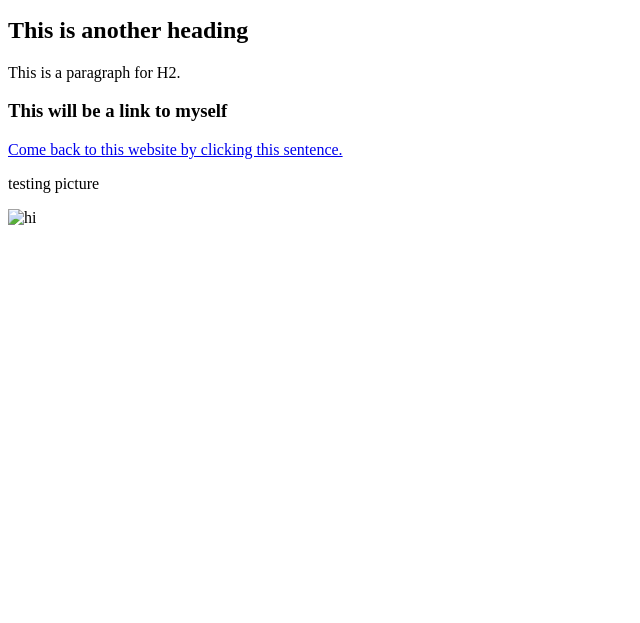
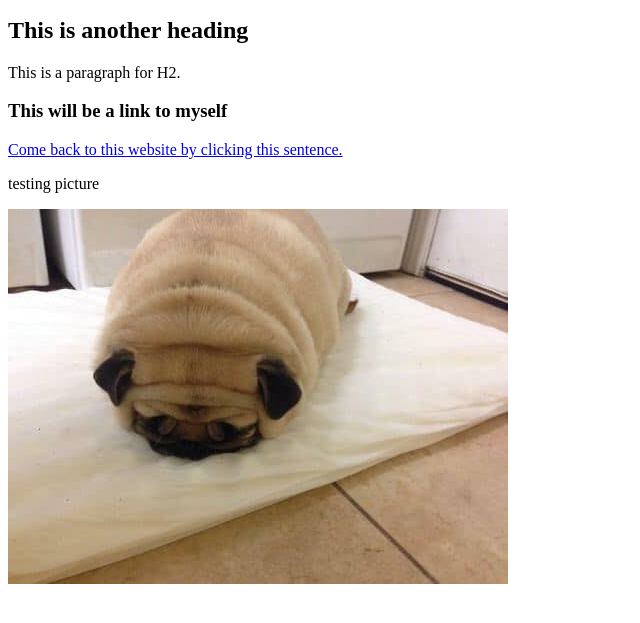
Before and after one commit to maxxyx96/Website, a plain HTML site: page index.html in a window 1280 px wide. Shown: the part 101-724 px from the top of the page, without its empty margins (0-640 px from the left). Drawn offline with Linux system fonts and the light colour scheme.

Commit message:
Update index.html

```diff
--- a/index.html
+++ b/index.html
@@ -13,7 +13,7 @@
 <a href="https://maxxyx96.github.io/test">Come back to this website by clicking this sentence.</a>
 
   <p> testing picture </p>
-<img src="image/cool.png" alt="hi" class="inline"/>
+<img src="image/cool.jpg" alt="hi" class="inline"/>
 
 </body>
 </html>
```
